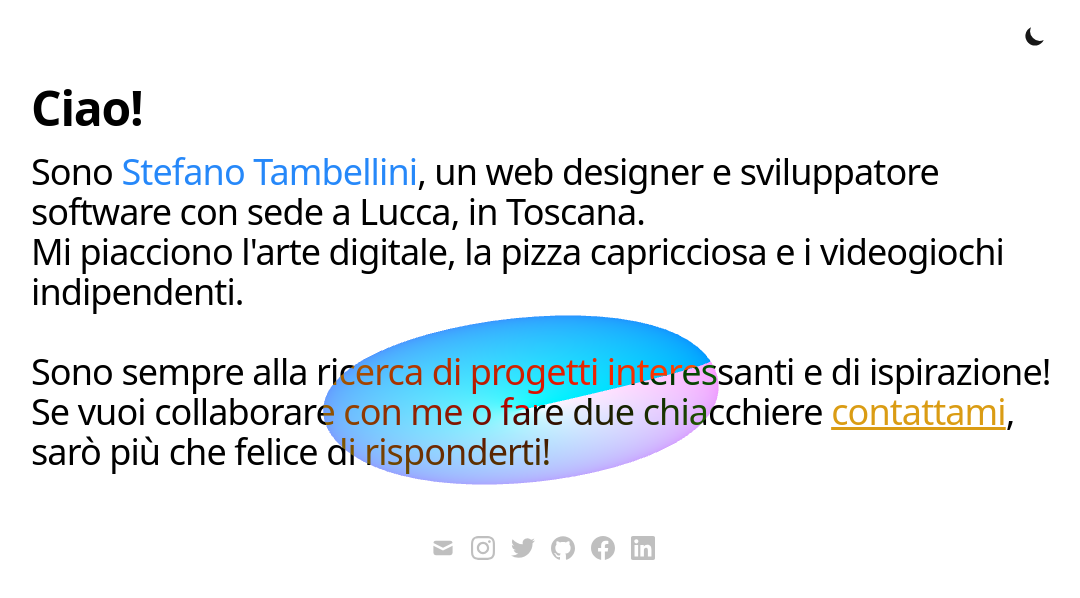
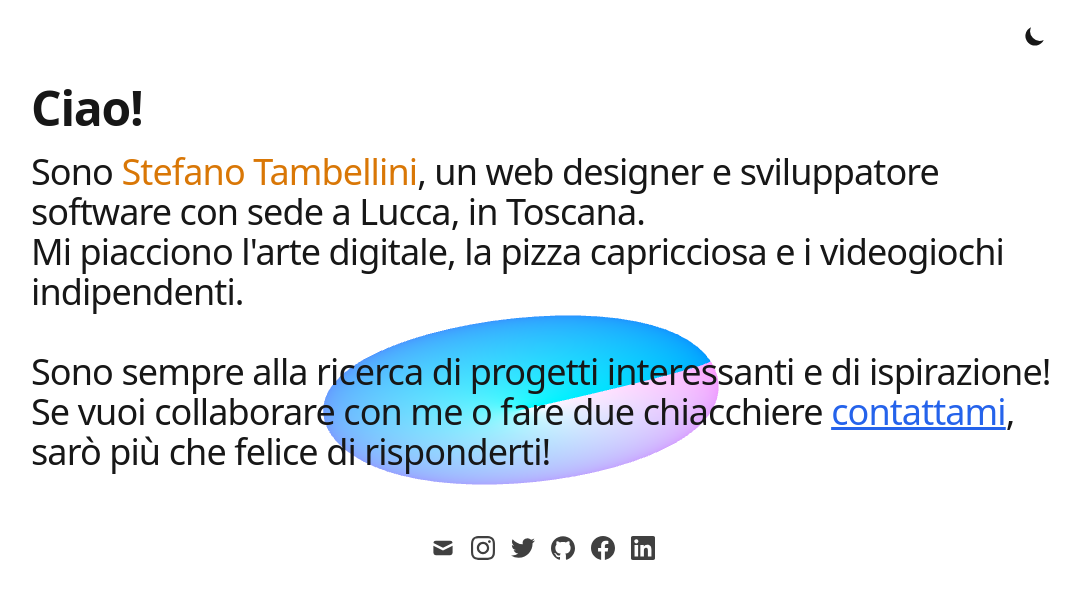
Before and after one commit to vesparotta/stefanotambellini-website, a Next.js app: page / in a window 1280 px wide. Shown: the top 598 px of the page, without its empty margins (97-1177 px from the left). Built offline with nearby package versions, Linux system fonts and the light colour scheme.

Commit message:
fixato mix blend

```diff
--- a/components/Container.tsx
+++ b/components/Container.tsx
@@ -5,7 +5,9 @@ const Container: FunctionComponent<{ className?: string }> = ({
   className,
 }) => {
   return (
-    <div className={`h-screen w-100 container mx-auto px-4 ${className}`}>
+    <div
+      className={`relative z-10 h-screen w-100 container mx-auto px-4 ${className}`}
+    >
       <div className="max-w-3xl px-4 mx-auto sm:px-6 xl:max-w-5xl xl:px-0 h-100 flex flex-col justify-center">
         {children}
       </div>
--- a/pages/index.tsx
+++ b/pages/index.tsx
@@ -17,7 +17,7 @@ const Home: NextPage = () => {
           <ThemeSwitch />
         </div>
 
-        <div className="flex flex-col mix-blend-exclusion text-white">
+        <div className="flex flex-col mix-blend-exclusion">
           <main className="mb-auto">
             <div>
               <div className="xs:pt-10 md:pt-8">
```
